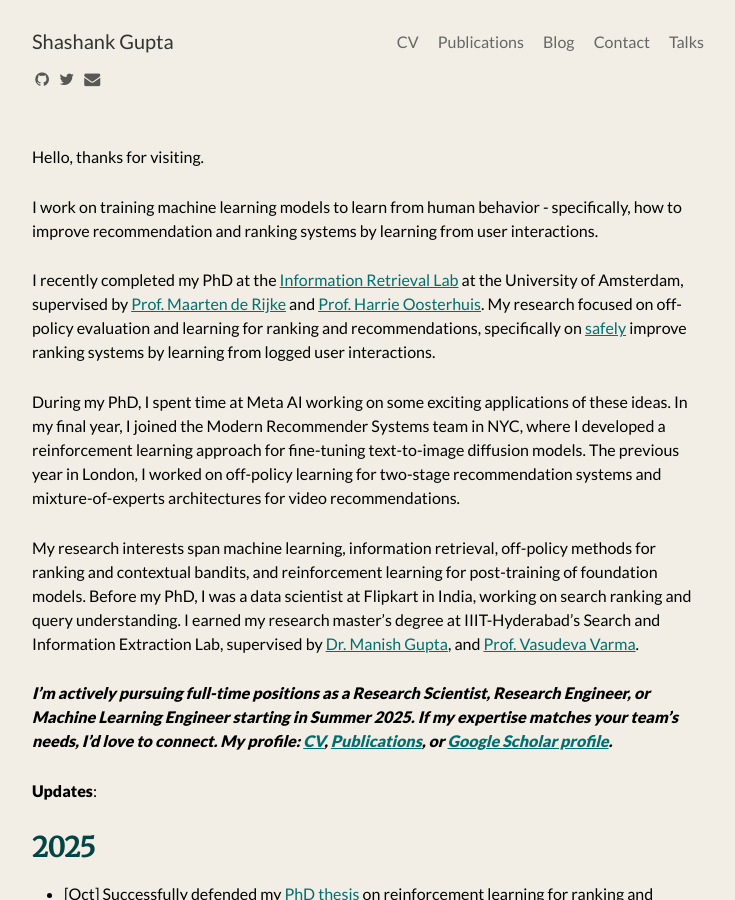
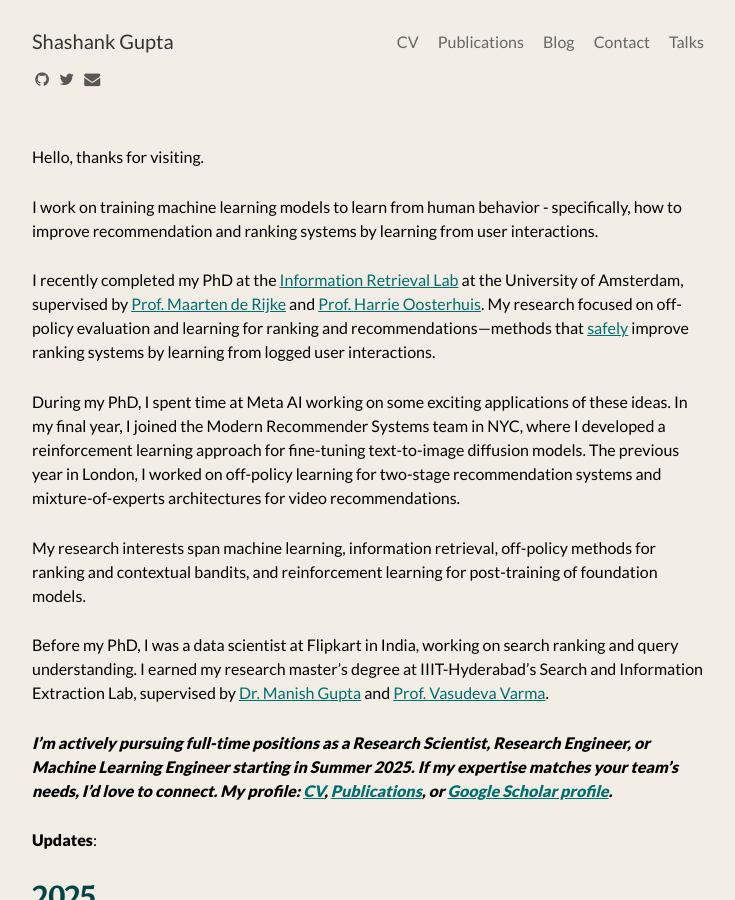
Before and after one commit to shashankg7/shashankg7.github.io, a Jekyll site: the page built from index.md, in a window 1280 px wide and 900 px high. Shown: the whole window, without its empty margins (272-1007 px from the left). Built offline with Jekyll 4.4.1, drawn with Linux system fonts in a browser that asks for light colours; nearby versions of some CDN libraries.

Commit message:
Update index.md

```diff
--- a/index.md
+++ b/index.md
@@ -7,12 +7,13 @@
 
 I work on training machine learning models to learn from human behavior - specifically, how to improve recommendation and ranking systems by learning from user interactions.
 
-I recently completed my PhD at the [Information Retrieval Lab]((http://irlab.science.uva.nl)) at the University of Amsterdam, supervised by [Prof. Maarten de Rijke](https://staff.fnwi.uva.nl/m.derijke/) and [Prof. Harrie Oosterhuis](https://harrieo.github.io/). My research focused on off-policy evaluation and learning for ranking and recommendations, specifically on [safely](https://arxiv.org/abs/2305.01522) improve ranking systems by learning from logged user interactions.
+I recently completed my PhD at the [Information Retrieval Lab](http://irlab.science.uva.nl) at the University of Amsterdam, supervised by [Prof. Maarten de Rijke](https://staff.fnwi.uva.nl/m.derijke/) and [Prof. Harrie Oosterhuis](https://harrieo.github.io/). My research focused on off-policy evaluation and learning for ranking and recommendations—methods that [safely](https://arxiv.org/abs/2305.01522) improve ranking systems by learning from logged user interactions.
 
 During my PhD, I spent time at Meta AI working on some exciting applications of these ideas. In my final year, I joined the Modern Recommender Systems team in NYC, where I developed a reinforcement learning approach for fine-tuning text-to-image diffusion models. The previous year in London, I worked on off-policy learning for two-stage recommendation systems and mixture-of-experts architectures for video recommendations.
 
 My research interests span machine learning, information retrieval, off-policy methods for ranking and contextual bandits, and reinforcement learning for post-training of foundation models.
-Before my PhD, I was a data scientist at Flipkart in India, working on search ranking and query understanding. I earned my research master's degree at IIIT-Hyderabad's Search and Information Extraction Lab, supervised by [Dr. Manish Gupta](https://www.microsoft.com/en-us/research/people/gmanish/?from=http%3A%2F%2Fresearch.microsoft.com%2Fen-us%2Fpeople%2Fgmanish%2F#), and [Prof. Vasudeva Varma](https://faculty.iiit.ac.in/~vv/Home.html).
+
+Before my PhD, I was a data scientist at Flipkart in India, working on search ranking and query understanding. I earned my research master's degree at IIIT-Hyderabad's Search and Information Extraction Lab, supervised by [Dr. Manish Gupta](https://www.microsoft.com/en-us/research/people/gmanish/?from=http%3A%2F%2Fresearch.microsoft.com%2Fen-us%2Fpeople%2Fgmanish%2F) and [Prof. Vasudeva Varma](https://faculty.iiit.ac.in/~vv/Home.html).
 
 ***I’m actively pursuing full-time positions as a Research Scientist, Research Engineer, or Machine Learning Engineer starting in Summer 2025. If my expertise matches your team’s needs, I’d love to connect. My profile: [CV](/resume-final.pdf), [Publications](/publications/), or [Google Scholar profile](https://scholar.google.com/citations?user=UvTcU-IAAAAJ&hl=en).***
 
```
